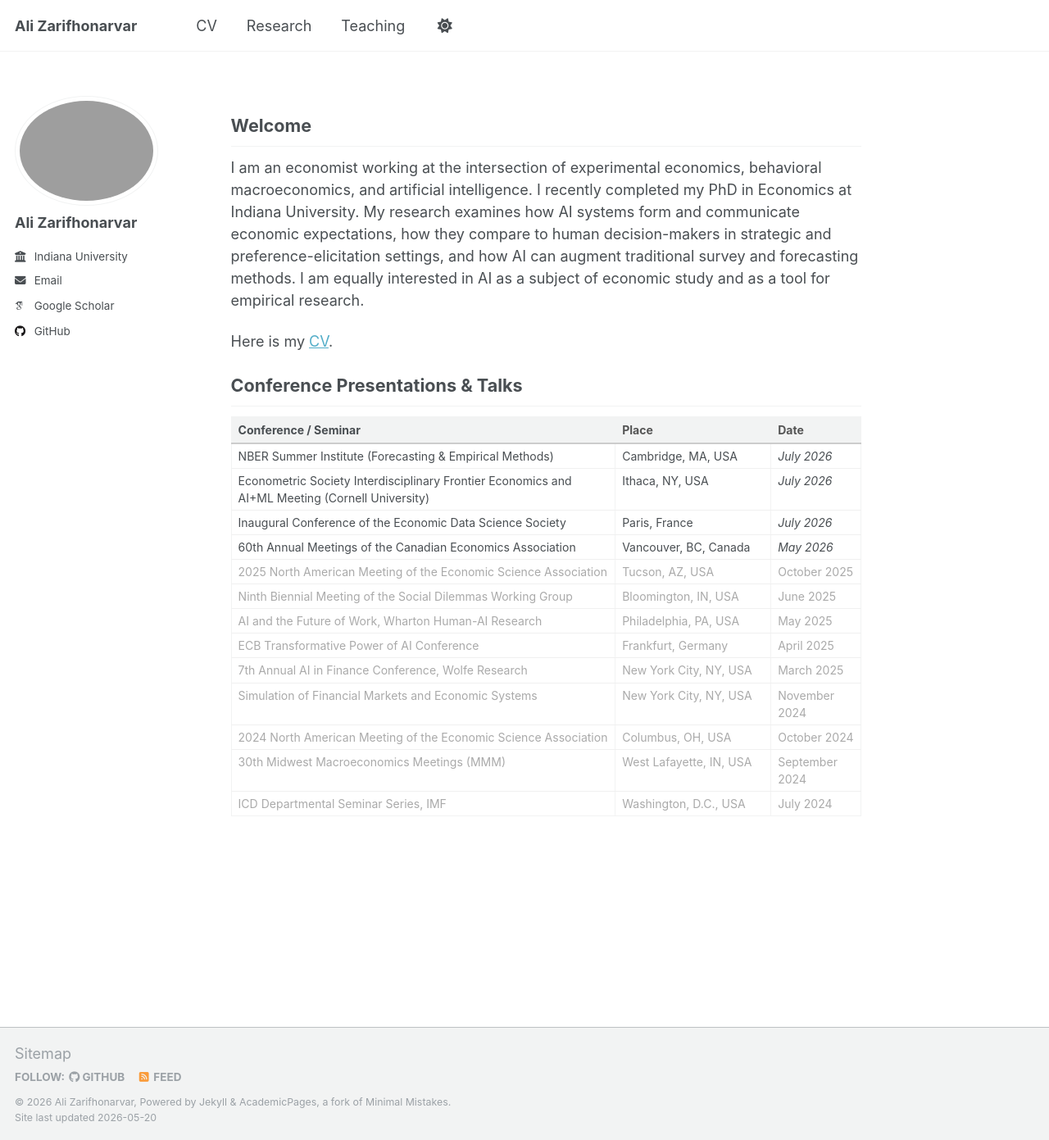
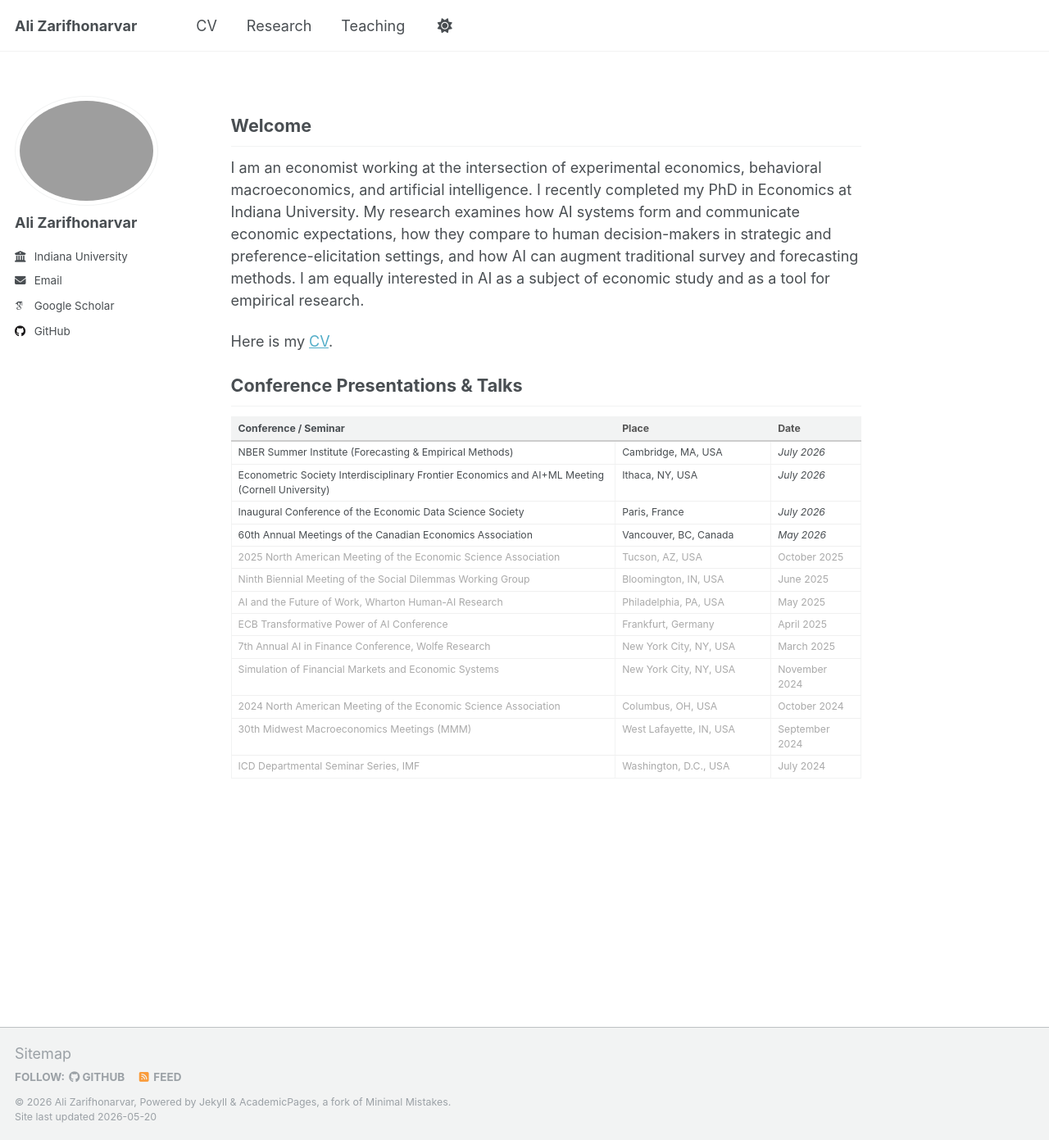
Before and after one commit to alizarif/alizarif.github.io, a Jekyll site: the page built from _pages/about.html, in a window 1280 px wide and 1391 px high. Shown: the whole window at 82% size. Built offline with Jekyll 4.4.1, drawn with Linux system fonts in a browser that asks for light colours; some web fonts are replaced.

Commit message:
Update about.html

```diff
--- a/_pages/about.html
+++ b/_pages/about.html
@@ -14,7 +14,7 @@ redirect_from:
     margin-bottom: 12px;
   }
   .talks-table {
-    font-size: 0.78em;
+    font-size: 0.68em;
     width: 100%;
     border-collapse: collapse;
     margin-top: 6px;
```
